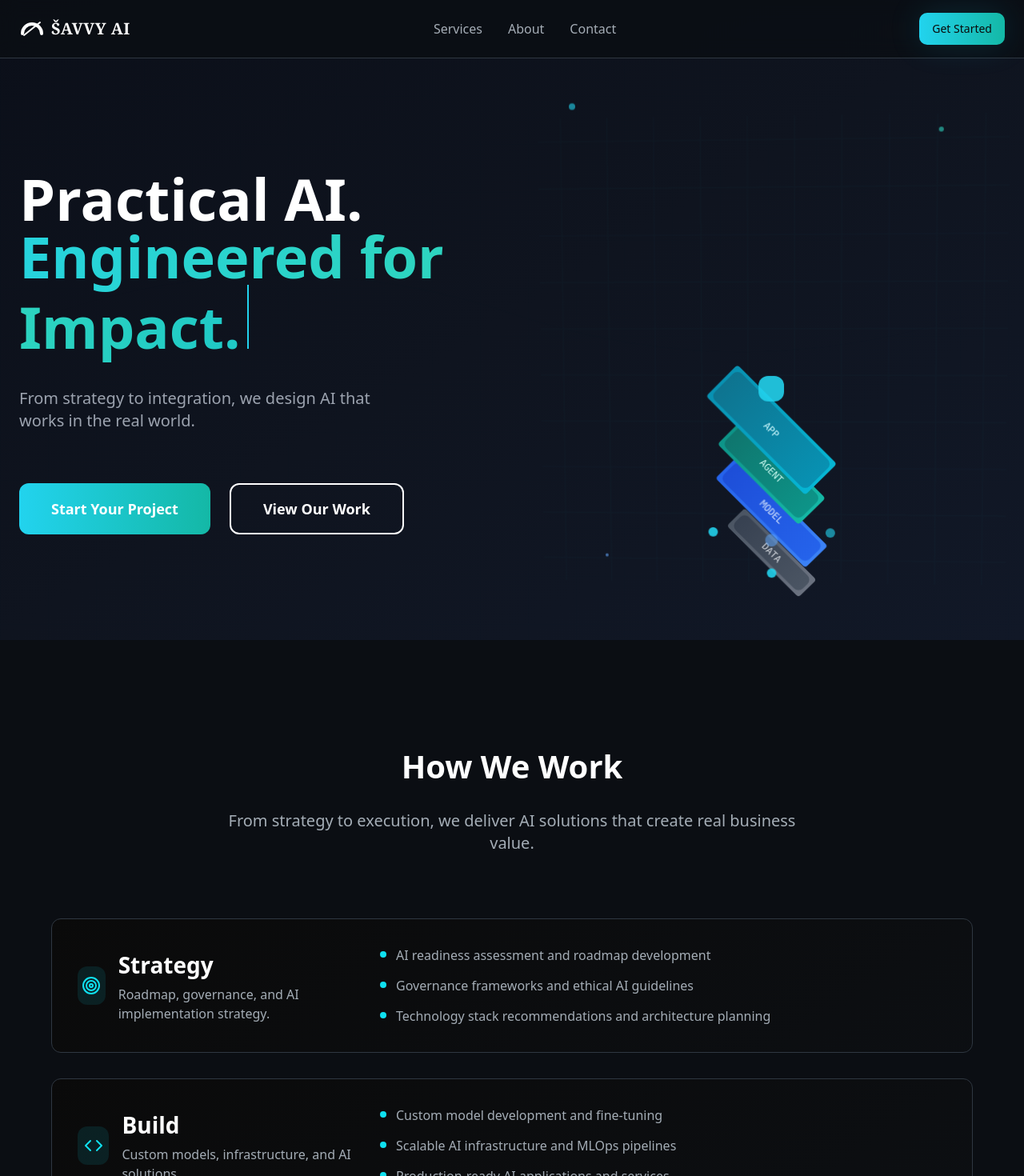
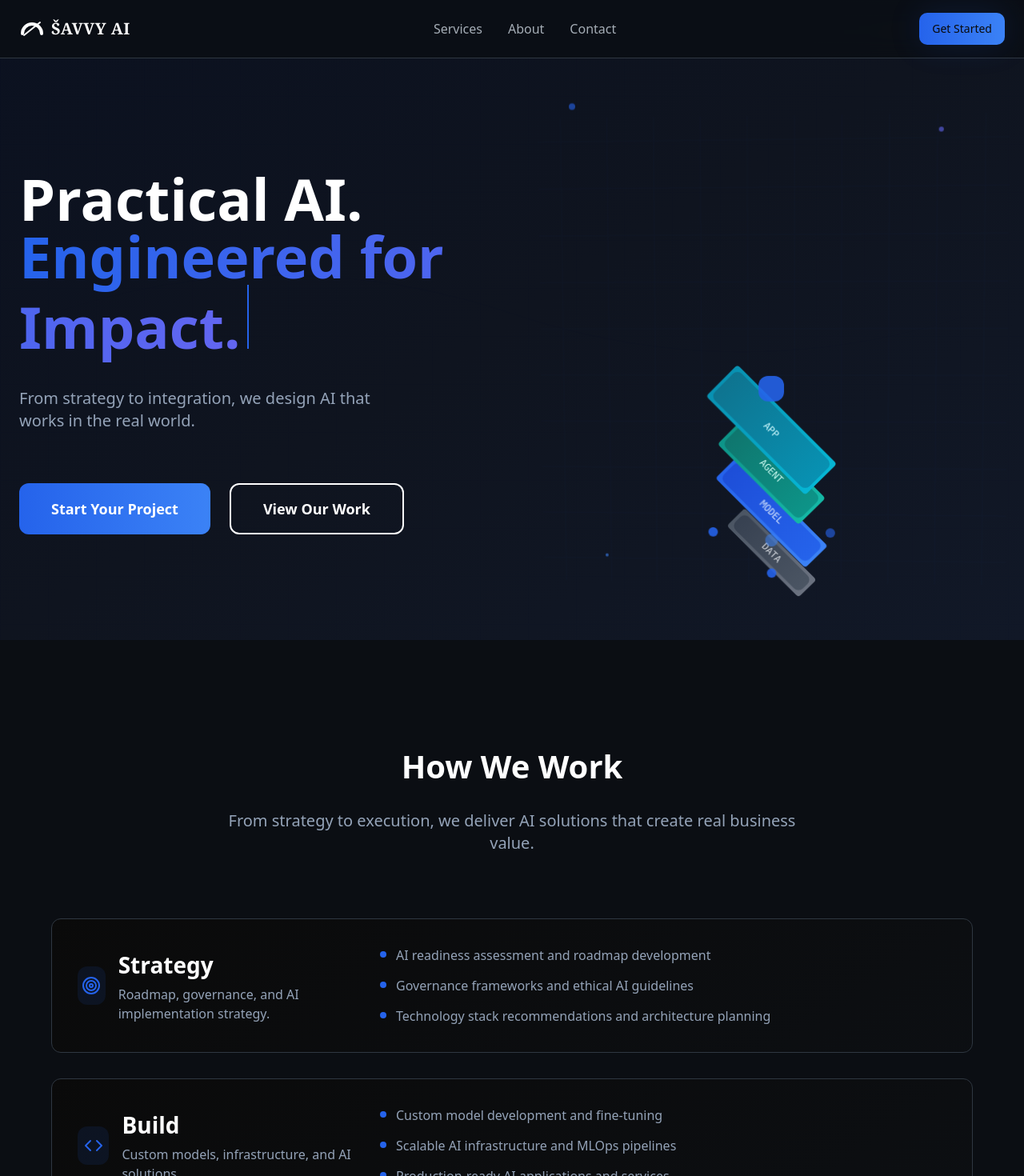
Before and after one commit to wilmoore/savvyai-web, a React (Vite) app: page / in a window 1280 px wide. Shown: the top 1470 px of the page at 80% size. Built offline with nearby package versions, Linux system fonts and the light colour scheme.

Commit message:
update text colors

```diff
--- a/src/components/Header.tsx
+++ b/src/components/Header.tsx
@@ -2,6 +2,13 @@ import { Button } from "@/components/ui/button";
 import Logo from "@/components/ui/logo";
 
 const Header = () => {
+  const scrollToSection = (sectionId: string) => {
+    const element = document.getElementById(sectionId);
+    if (element) {
+      element.scrollIntoView({ behavior: 'smooth' });
+    }
+  };
+
   return (
     <header className="fixed top-0 w-full z-50 bg-background/80 backdrop-blur-md border-b border-border">
       <div className="container mx-auto px-6 py-4">
@@ -11,21 +18,30 @@ const Header = () => {
 
           {/* Navigation */}
           <nav className="hidden md:flex items-center space-x-8">
-            <a href="#services" className="text-muted-foreground hover:text-primary transition-colors font-medium">
+            <button
+              onClick={() => scrollToSection('services')}
+              className="text-muted-foreground hover:text-[#2563EB] transition-colors font-medium"
+            >
               Services
-            </a>
-            <a href="#about" className="text-muted-foreground hover:text-primary transition-colors font-medium">
+            </button>
+            <button
+              onClick={() => scrollToSection('about')}
+              className="text-muted-foreground hover:text-[#2563EB] transition-colors font-medium"
+            >
               About
-            </a>
-            <a href="#contact" className="text-muted-foreground hover:text-primary transition-colors font-medium">
+            </button>
+            <button
+              onClick={() => scrollToSection('contact')}
+              className="text-muted-foreground hover:text-[#2563EB] transition-colors font-medium"
+            >
               Contact
-            </a>
+            </button>
           </nav>
 
           {/* CTA Button */}
           <Button
             variant="default"
-            className="bg-gradient-to-r from-cyan-400 to-teal-500 border-0 shadow-glow hover:shadow-cyan-glow transition-all duration-300"
+            className="bg-gradient-to-r from-[#2563EB] to-[#3B82F6] border-0 shadow-glow hover:shadow-blue-glow transition-all duration-300"
           >
             Get Started
           </Button>
--- a/src/components/Hero.tsx
+++ b/src/components/Hero.tsx
@@ -26,10 +26,10 @@ const Hero = () => {
   return (
     <section
       ref={heroRef}
-      className="min-h-screen bg-gradient-to-br from-[#0B0F19] to-[#111827] flex items-center relative overflow-hidden pt-20"
+      className="min-h-screen bg-gradient-to-br from-[#0B1120] to-[#111827] flex items-center relative overflow-hidden pt-20"
     >
       {/* Cinematic Background Layers */}
-      <div className="absolute inset-0 bg-gradient-to-br from-[#0B0F19] via-[#0F141F] to-[#111827] animate-gradient-shift" />
+      <div className="absolute inset-0 bg-gradient-to-br from-[#0B1120] via-[#0F141F] to-[#111827] animate-gradient-shift" />
 
       {/* Shield Arc Motif */}
       <div className="absolute inset-0 opacity-5">
@@ -37,9 +37,9 @@ const Hero = () => {
           <svg viewBox="0 0 1200 400" className="w-full h-full">
             <defs>
               <linearGradient id="shieldGradient" x1="0%" y1="0%" x2="100%" y2="0%">
-                <stop offset="0%" stopColor="rgba(34, 211, 238, 0.1)" />
-                <stop offset="50%" stopColor="rgba(20, 184, 166, 0.2)" />
-                <stop offset="100%" stopColor="rgba(34, 211, 238, 0.1)" />
+                <stop offset="0%" stopColor="rgba(37, 99, 235, 0.1)" />
+                <stop offset="50%" stopColor="rgba(59, 130, 246, 0.2)" />
+                <stop offset="100%" stopColor="rgba(37, 99, 235, 0.1)" />
               </linearGradient>
             </defs>
             <path
@@ -59,8 +59,8 @@ const Hero = () => {
         <div className="absolute inset-0"
                            style={{
                 backgroundImage: `
-                 linear-gradient(rgba(34, 211, 238, 0.05) 1px, transparent 1px),
-                 linear-gradient(90deg, rgba(34, 211, 238, 0.05) 1px, transparent 1px)
+                  linear-gradient(rgba(37, 99, 235, 0.05) 1px, transparent 1px),
+                  linear-gradient(90deg, rgba(37, 99, 235, 0.05) 1px, transparent 1px)
                 `,
                 backgroundSize: '60px 60px'
               }} />
@@ -75,7 +75,7 @@ const Hero = () => {
             <div className="space-y-6">
               <h1 className="text-5xl md:text-6xl lg:text-7xl xl:text-[72px] font-bold leading-[0.9] text-white">
                 <span
-                  className={`block transition-all duration-1000 ${
+                  className={`block transition-all duration-1000 text-white ${
                     isVisible ? 'opacity-100 translate-y-0' : 'opacity-0 translate-y-8'
                   }`}
                   style={{ transitionDelay: '0.2s' }}
@@ -84,20 +84,20 @@ const Hero = () => {
                 </span>
                 <span className="block relative">
                   <span
-                    className={`bg-gradient-to-r from-cyan-400 via-teal-400 to-cyan-500 bg-clip-text text-transparent font-semibold transition-all duration-1000 ${
+                    className={`bg-gradient-to-r from-[#2563EB] via-[#6366F1] to-[#3B82F6] bg-clip-text text-transparent font-semibold transition-all duration-1000 ${
                       isVisible ? 'opacity-100 translate-y-0' : 'opacity-0 translate-y-8'
                     }`}
                     style={{
                       transitionDelay: '0.6s',
                       backgroundSize: '200% 100%',
-                      animation: 'gradient-shift 8s ease-in-out infinite'
+                      animation: 'text-gradient-shift 8s ease-in-out infinite'
                     }}
                   >
                     Engineered for Impact.
                   </span>
                   {/* Blinking Cursor */}
                   <span
-                    className={`inline-block w-0.5 h-20 bg-cyan-400 ml-2 animate-cursor-blink transition-all duration-1000 ${
+                    className={`inline-block w-0.5 h-20 bg-[#2563EB] ml-2 animate-cursor-blink transition-all duration-1000 ${
                       isVisible ? 'opacity-100' : 'opacity-0'
                     }`}
                     style={{ transitionDelay: '1s' }}
@@ -108,7 +108,7 @@ const Hero = () => {
 
             {/* Subline */}
             <p
-              className={`text-lg md:text-xl lg:text-[20px] text-gray-400 max-w-[500px] leading-relaxed transition-all duration-1000 ${
+              className={`text-lg md:text-xl lg:text-[20px] text-[#94A3B8] max-w-[500px] leading-relaxed transition-all duration-1000 ${
                 isVisible ? 'opacity-100 translate-y-0' : 'opacity-0 translate-y-8'
               }`}
               style={{ transitionDelay: '1.2s' }}
@@ -125,7 +125,7 @@ const Hero = () => {
             >
               <Button
                 size="lg"
-                className="w-full sm:w-auto h-16 px-10 text-lg font-bold bg-gradient-to-r from-cyan-400 to-teal-500 border-0 text-white rounded-xl hover:shadow-[0_0_40px_rgba(34,211,238,0.4)] transition-all duration-300 hover:scale-105 group relative overflow-hidden"
+                className="w-full sm:w-auto h-16 px-10 text-lg font-bold bg-gradient-to-r from-[#2563EB] to-[#3B82F6] border-0 text-white rounded-xl hover:shadow-[0_0_40px_rgba(37,99,235,0.4)] transition-all duration-300 hover:scale-105 group relative overflow-hidden"
                 onMouseEnter={() => setButtonHover(true)}
                 onMouseLeave={() => setButtonHover(false)}
                 style={{
@@ -133,13 +133,13 @@ const Hero = () => {
                 }}
               >
                 <span className="relative z-10">Start Your Project</span>
-                <div className="absolute inset-0 bg-gradient-to-r from-cyan-400 to-teal-500 rounded-xl opacity-0 group-hover:opacity-100 transition-opacity duration-300" />
+                <div className="absolute inset-0 bg-gradient-to-r from-[#2563EB] to-[#3B82F6] rounded-xl opacity-0 group-hover:opacity-100 transition-opacity duration-300" />
               </Button>
 
               <Button
                 size="lg"
                 variant="outline"
-                className="w-full sm:w-auto h-16 px-10 text-lg font-semibold border-2 border-white text-white bg-transparent rounded-xl hover:bg-white hover:text-[#0B0F19] transition-all duration-300 hover:scale-105"
+                className="w-full sm:w-auto h-16 px-10 text-lg font-semibold border-2 border-white text-white bg-transparent rounded-xl hover:bg-[#2563EB] hover:border-[#2563EB] hover:text-white transition-all duration-300 hover:scale-105"
               >
                 View Our Work
               </Button>
@@ -160,7 +160,7 @@ const Hero = () => {
                 <svg viewBox="0 0 400 400" className="w-full h-full">
                   <defs>
                                          <pattern id="isometricGrid" patternUnits="userSpaceOnUse" width="40" height="40">
-                      <path d="M 0 20 L 40 20 M 20 0 L 20 40" stroke="rgba(34, 211, 238, 0.1)" strokeWidth="1" fill="none"/>
+                       <path d="M 0 20 L 40 20 M 20 0 L 20 40" stroke="rgba(37, 99, 235, 0.1)" strokeWidth="1" fill="none"/>
                      </pattern>
                   </defs>
                   <rect width="100%" height="100%" fill="url(#isometricGrid)" />
@@ -176,9 +176,9 @@ const Hero = () => {
                   </div>
                 </div>
                                  {/* Data Nodes */}
-                <div className="absolute -top-4 -left-4 w-3 h-3 bg-cyan-400 rounded-full animate-pulse" />
-                <div className="absolute -top-4 -right-4 w-3 h-3 bg-cyan-400 rounded-full animate-pulse" style={{ animationDelay: '1s' }} />
-                <div className="absolute -bottom-4 left-1/2 transform -translate-x-1/2 w-3 h-3 bg-cyan-400 rounded-full animate-pulse" style={{ animationDelay: '2s' }} />
+                 <div className="absolute -top-4 -left-4 w-3 h-3 bg-[#2563EB] rounded-full animate-pulse" />
+                 <div className="absolute -top-4 -right-4 w-3 h-3 bg-[#2563EB] rounded-full animate-pulse" style={{ animationDelay: '1s' }} />
+                 <div className="absolute -bottom-4 left-1/2 transform -translate-x-1/2 w-3 h-3 bg-[#2563EB] rounded-full animate-pulse" style={{ animationDelay: '2s' }} />
               </div>
 
               {/* Model Layer */}
@@ -190,8 +190,8 @@ const Hero = () => {
                   </div>
                 </div>
                                  {/* Processing Nodes */}
-                <div className="absolute -top-6 left-1/2 transform -translate-x-1/2 w-4 h-4 bg-blue-400 rounded-full animate-pulse" />
-                <div className="absolute -bottom-6 left-1/2 transform -translate-x-1/2 w-4 h-4 bg-blue-400 rounded-full animate-pulse" style={{ animationDelay: '1.5s' }} />
+                 <div className="absolute -top-6 left-1/2 transform -translate-x-1/2 w-4 h-4 bg-[#3B82F6] rounded-full animate-pulse" />
+                 <div className="absolute -bottom-6 left-1/2 transform -translate-x-1/2 w-4 h-4 bg-[#3B82F6] rounded-full animate-pulse" style={{ animationDelay: '1.5s' }} />
               </div>
 
               {/* Agent Layer */}
@@ -203,7 +203,7 @@ const Hero = () => {
                   </div>
                 </div>
                                  {/* Agent Core */}
-                <div className="absolute -top-8 left-1/2 transform -translate-x-1/2 w-6 h-6 bg-teal-400 rounded-full animate-pulse" />
+                 <div className="absolute -top-8 left-1/2 transform -translate-x-1/2 w-6 h-6 bg-[#6366F1] rounded-full animate-pulse" />
               </div>
 
               {/* App Layer */}
@@ -215,15 +215,15 @@ const Hero = () => {
                   </div>
                 </div>
                                  {/* App Interface Elements */}
-                <div className="absolute -top-10 left-1/2 transform -translate-x-1/2 w-8 h-8 bg-cyan-400 rounded-lg animate-pulse" />
+                 <div className="absolute -top-10 left-1/2 transform -translate-x-1/2 w-8 h-8 bg-[#2563EB] rounded-lg animate-pulse" />
               </div>
 
               {/* Data Flow Connections */}
               <svg className="absolute inset-0 w-full h-full" style={{ zIndex: 1 }}>
                 <defs>
                                      <linearGradient id="dataFlow" x1="0%" y1="0%" x2="100%" y2="100%">
-                    <stop offset="0%" stopColor="rgba(34, 211, 238, 0.6)" />
-                    <stop offset="100%" stopColor="rgba(20, 184, 166, 0.6)" />
+                     <stop offset="0%" stopColor="rgba(37, 99, 235, 0.6)" />
+                     <stop offset="100%" stopColor="rgba(59, 130, 246, 0.6)" />
                    </linearGradient>
                 </defs>
                 {/* Data to Model */}
@@ -241,9 +241,9 @@ const Hero = () => {
               </svg>
 
                              {/* Floating Particles */}
-              <div className="absolute top-10 left-10 w-2 h-2 bg-cyan-400/60 rounded-full animate-float" />
-              <div className="absolute top-20 right-20 w-1.5 h-1.5 bg-teal-400/60 rounded-full animate-float" style={{ animationDelay: '2s' }} />
-              <div className="absolute bottom-20 left-20 w-1 h-1 bg-blue-400/60 rounded-full animate-float" style={{ animationDelay: '4s' }} />
+               <div className="absolute top-10 left-10 w-2 h-2 bg-[#2563EB]/60 rounded-full animate-float" />
+               <div className="absolute top-20 right-20 w-1.5 h-1.5 bg-[#6366F1]/60 rounded-full animate-float" style={{ animationDelay: '2s' }} />
+               <div className="absolute bottom-20 left-20 w-1 h-1 bg-[#3B82F6]/60 rounded-full animate-float" style={{ animationDelay: '4s' }} />
             </div>
           </div>
         </div>
--- a/src/components/Services.tsx
+++ b/src/components/Services.tsx
@@ -45,7 +45,7 @@ const Services = () => {
   ];
 
   return (
-    <section className="py-32 bg-background relative">
+    <section id="services" className="py-32 bg-background relative">
       <div className="container mx-auto px-6">
         <div className="max-w-6xl mx-auto">
           {/* Section Header */}
@@ -53,7 +53,7 @@ const Services = () => {
             <h2 className="text-[36px] md:text-[40px] font-bold text-white mb-6">
               How We Work
             </h2>
-            <p className="text-xl text-savvy-gray-400 max-w-3xl mx-auto">
+            <p className="text-xl text-[#94A3B8] max-w-3xl mx-auto">
               From strategy to execution, we deliver AI solutions that create real business value.
             </p>
           </div>
@@ -63,19 +63,19 @@ const Services = () => {
             {services.map((service, index) => (
               <div
                 key={service.title}
-                className="group bg-gradient-card border border-border rounded-xl p-8 hover:border-savvy-electric-cyan/30 hover:shadow-cyan-glow transition-all duration-300 hover:-translate-y-1"
+                className="group bg-gradient-card border border-border rounded-xl p-8 hover:border-[#2563EB]/30 hover:shadow-blue-glow transition-all duration-300 hover:-translate-y-1"
               >
                 <div className="flex flex-col md:flex-row gap-6">
                   {/* Icon & Title */}
                   <div className="flex items-center gap-4 md:w-1/3">
-                    <div className="w-12 h-12 bg-savvy-electric-cyan/10 rounded-lg flex items-center justify-center group-hover:bg-savvy-electric-cyan/20 transition-colors">
-                      <service.icon className="w-6 h-6 text-savvy-electric-cyan" />
+                    <div className="w-12 h-12 bg-[#2563EB]/10 rounded-lg flex items-center justify-center group-hover:bg-[#2563EB]/20 transition-colors">
+                      <service.icon className="w-6 h-6 text-[#2563EB]" />
                     </div>
                     <div>
                       <h3 className="text-[24px] md:text-[28px] font-bold text-white">
                         {service.title}
                       </h3>
-                      <p className="text-savvy-gray-400 mt-1">
+                      <p className="text-[#94A3B8] mt-1">
                         {service.description}
                       </p>
                     </div>
@@ -86,8 +86,8 @@ const Services = () => {
                     <ul className="space-y-3">
                       {service.bullets.map((bullet, bulletIndex) => (
                         <li key={bulletIndex} className="flex items-start gap-3">
-                          <div className="w-2 h-2 bg-savvy-electric-cyan rounded-full mt-2 flex-shrink-0"></div>
-                          <span className="text-savvy-gray-400 leading-relaxed">
+                          <div className="w-2 h-2 bg-[#2563EB] rounded-full mt-2 flex-shrink-0"></div>
+                          <span className="text-[#94A3B8] leading-relaxed">
                             {bullet}
                           </span>
                         </li>
```
Also changed, not shown: src/components/About.tsx (+8 -8 lines), src/components/Contact.tsx (+11 -11 lines), src/components/Footer.tsx (+24 -17 lines), src/index.css (+17 -11 lines). Lines whose indentation alone changed are shown as unchanged.
